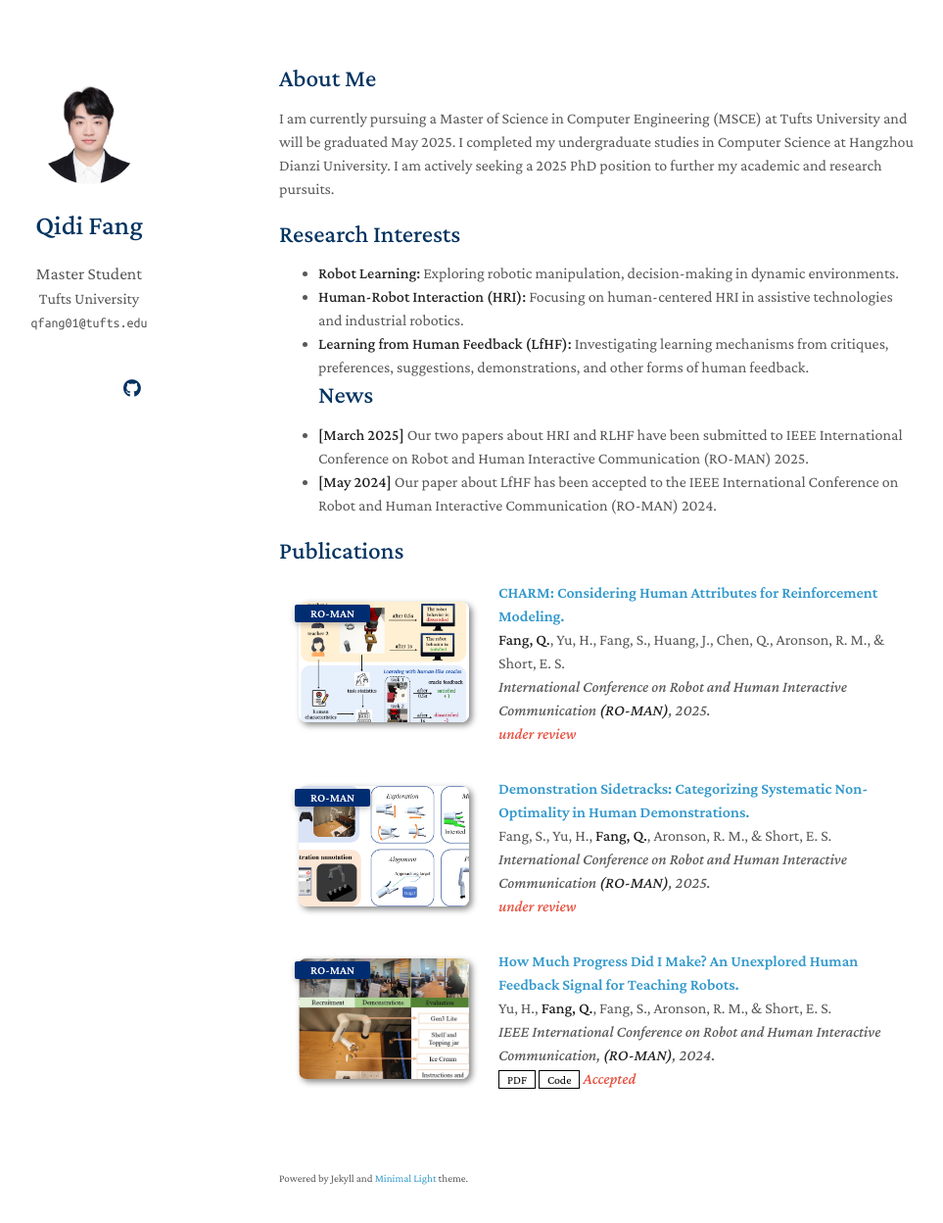
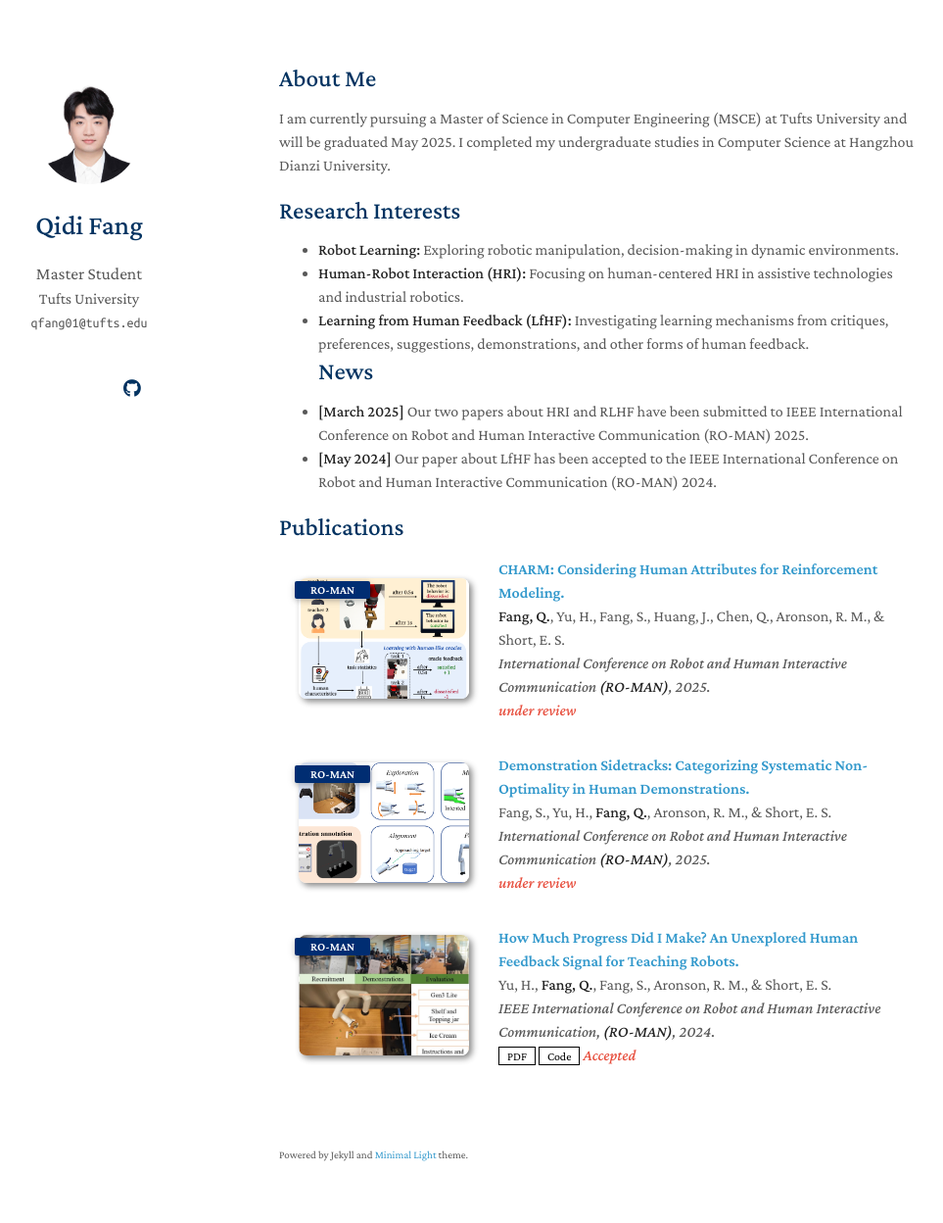
Before and after one commit to NoahF1205/qidifang.github.io, a Jekyll site: the page built from index.md, in a window 1280 px wide and 1283 px high. Shown: the top 1248 px of the window at 98% size, without its empty margins (185-1148 px from the left). Built offline with Jekyll 4.4.1, drawn with Linux system fonts in a browser that asks for light colours; a style sheet for code colours, icons or effects is not loaded; our own code applies the rules of GitHub Pages for plain Markdown files.

Commit message:
Update index.md

```diff
--- a/index.md
+++ b/index.md
@@ -4,7 +4,7 @@ layout: homepage
 
 ## About Me
 
-I am currently pursuing a Master of Science in Computer Engineering (MSCE) at Tufts University and will be graduated May 2025. I completed my undergraduate studies in Computer Science at Hangzhou Dianzi University. I am actively seeking a 2025 PhD position to further my academic and research pursuits.
+I am currently pursuing a Master of Science in Computer Engineering (MSCE) at Tufts University and will be graduated May 2025. I completed my undergraduate studies in Computer Science at Hangzhou Dianzi University.
 
 ## Research Interests
 - **Robot Learning:** Exploring robotic manipulation, decision-making in dynamic environments.
```
